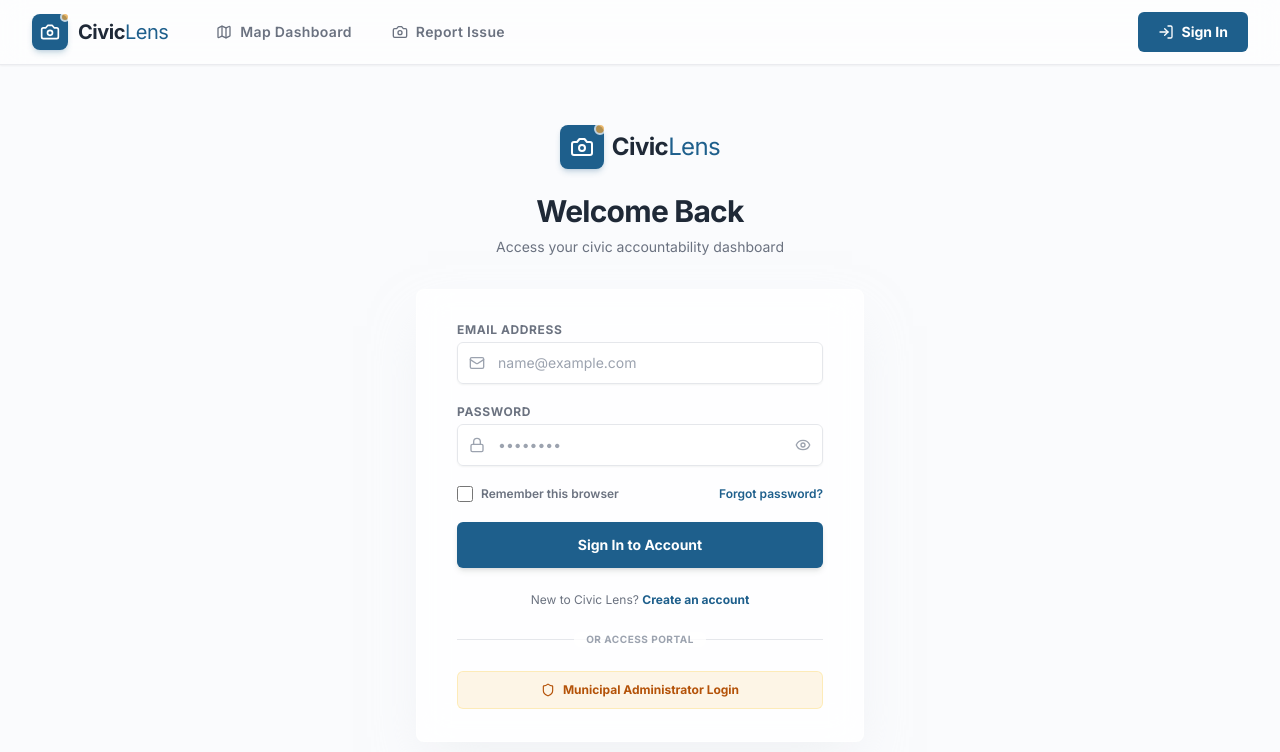
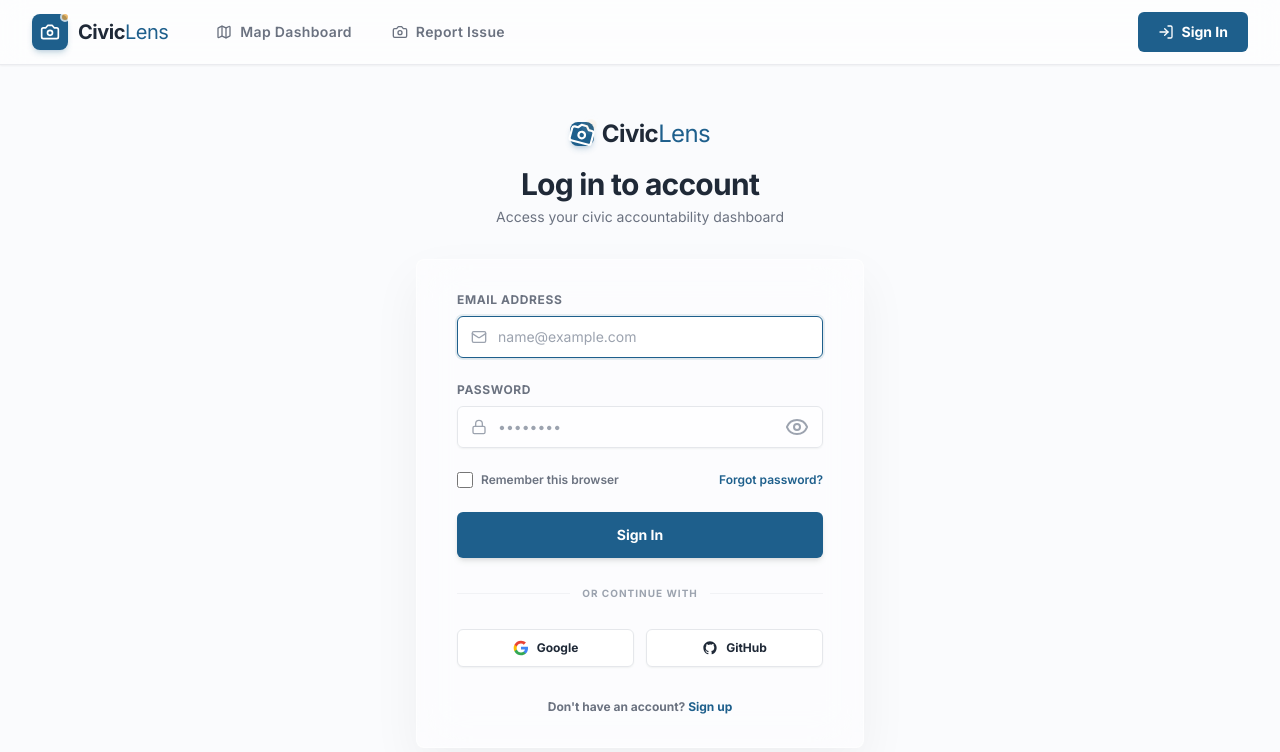
Before and after one commit to Tanish1808/Civic-Lens, a React (Vite) app in the folder civic_lens_frontend/: page /login in a window 1280 px wide. Shown: the top 752 px of the page. Built offline with nearby package versions, Linux system fonts and the light colour scheme.

Commit message:
feat: add reactive validation meshes and logo focus animations to Login

```diff
--- a/civic_lens_frontend/src/features/auth/pages/Login.jsx
+++ b/civic_lens_frontend/src/features/auth/pages/Login.jsx
@@ -1,107 +1,252 @@
-import React, { useState } from 'react';
+import React, { useState, useEffect } from 'react';
 import { Link, useNavigate } from 'react-router-dom';
-import { Camera, Mail, Lock, Shield, Eye, EyeOff } from 'lucide-react';
+import { Camera, Mail, Lock, Eye, EyeOff, AlertCircle, Loader2 } from 'lucide-react';
 
 export default function Login() {
   const navigate = useNavigate();
-  const [showPassword, setShowPassword] = useState(false);
+
+  // Interactive mouse position for background parallax depth
+  const [mousePos, setMousePos] = useState({ x: 0, y: 0 });
+
+  // Inputs
   const [email, setEmail] = useState('');
   const [password, setPassword] = useState('');
 
+  // UI States
+  const [showPassword, setShowPassword] = useState(false);
+  const [isLoading, setIsLoading] = useState(false);
+  const [authError, setAuthError] = useState('');
+  const [emailError, setEmailError] = useState('');
+  const [passwordError, setPasswordError] = useState('');
+  const [isShaking, setIsShaking] = useState(false);
+  const [isFocused, setIsFocused] = useState(false);
+
+  // Track mouse coordinates for subtle interactive background movement
+  useEffect(() => {
+    const handleMouseMove = (e) => {
+      setMousePos({
+        x: (e.clientX - window.innerWidth / 2) / 45,
+        y: (e.clientY - window.innerHeight / 2) / 45,
+      });
+    };
+    window.addEventListener('mousemove', handleMouseMove);
+    return () => window.removeEventListener('mousemove', handleMouseMove);
+  }, []);
+
+  // Real-time inline email validation
+  const validateEmail = (value) => {
+    setEmail(value);
+    setAuthError('');
+    if (!value) {
+      setEmailError('Email address is required');
+      return false;
+    }
+    const emailRegex = /^[^\s@]+@[^\s@]+\.[^\s@]+$/;
+    if (!emailRegex.test(value)) {
+      setEmailError('Please enter a valid email format');
+      return false;
+    }
+    setEmailError('');
+    return true;
+  };
+
+  // Real-time inline password validation
+  const validatePassword = (value) => {
+    setPassword(value);
+    setAuthError('');
+    if (!value) {
+      setPasswordError('Password is required');
+      return false;
+    }
+    if (value.length < 8) {
+      setPasswordError('Password must be at least 8 characters');
+      return false;
+    }
+    setPasswordError('');
+    return true;
+  };
+
+  // Error Shake trigger helper
+  const triggerErrorShake = () => {
+    setIsShaking(true);
+    setTimeout(() => setIsShaking(false), 500);
+  };
+
   const handleLogin = (e) => {
     e.preventDefault();
+
+    const isEmailValid = validateEmail(email);
+    const isPasswordValid = validatePassword(password);
+
+    if (!isEmailValid || !isPasswordValid) {
+      triggerErrorShake();
+      return;
+    }
+
+    setIsLoading(true);
+    setAuthError('');
+
+    // Simulate auth latency
+    setTimeout(() => {
+      setIsLoading(false);
+
+      if (email === 'error@civiclens.gov') {
+        setAuthError('Invalid email address or password. Please verify your credentials.');
+        triggerErrorShake();
+      } else {
         navigate('/dashboard');
+      }
+    }, 1500);
   };
 
+  // Dynamic background orb classes based on form validation state
+  let orbLeftColor = "bg-primary/5";
+  let orbRightColor = "bg-accent/5";
+
+  if (authError || emailError || passwordError) {
+    orbLeftColor = "bg-red-500/10";
+    orbRightColor = "bg-red-500/5";
+  } else if (email && password && !emailError && !passwordError) {
+    orbLeftColor = "bg-green-500/10";
+    orbRightColor = "bg-green-500/5";
+  }
+
   return (
-    <div className="relative min-h-[calc(100vh-64px)] flex flex-col justify-center items-center py-12 px-4 sm:px-6 lg:px-8 bg-[#FAFBFD] overflow-hidden">
+    <main className="relative min-h-[calc(100vh-64px)] flex flex-col justify-center items-center py-12 px-4 sm:px-6 lg:px-8 bg-[#FAFBFD] overflow-hidden text-text-primary animate-fade-in select-none">
 
-      {/* Background soft color meshes */}
-      <div className="absolute top-1/4 left-1/3 -translate-x-1/2 w-96 h-96 bg-primary/10 rounded-full blur-3xl -z-10 pointer-events-none" />
-      <div className="absolute bottom-1/4 right-1/3 translate-x-1/2 w-96 h-96 bg-accent/10 rounded-full blur-3xl -z-10 pointer-events-none" />
+      {/* 1. Dynamic Parallax Background Orbs */}
+      <div
+        className={`absolute top-1/4 left-1/4 w-[450px] h-[450px] ${orbLeftColor} rounded-full blur-[80px] -z-10 pointer-events-none transition-all duration-700 ease-out`}
+        style={{ transform: `translate(${mousePos.x}px, ${mousePos.y}px)` }}
+      />
+      <div
+        className={`absolute bottom-1/4 right-1/4 w-[450px] h-[450px] ${orbRightColor} rounded-full blur-[80px] -z-10 pointer-events-none transition-all duration-700 ease-out`}
+        style={{ transform: `translate(${-mousePos.x}px, ${-mousePos.y}px)` }}
+      />
+      <div
+        className="absolute top-10 right-1/3 w-32 h-32 rounded-full border border-gray-200/50 bg-white/20 backdrop-blur-sm -z-10 pointer-events-none transition-transform duration-500 ease-out"
+        style={{ transform: `translate(${mousePos.x * 1.5}px, ${mousePos.y * 1.5}px)` }}
+      />
+      <div
+        className="absolute bottom-20 left-1/3 w-20 h-20 rounded-full border border-gray-200/50 bg-white/20 backdrop-blur-sm -z-10 pointer-events-none transition-transform duration-500 ease-out"
+        style={{ transform: `translate(${-mousePos.x * 2}px, ${-mousePos.y * 2}px)` }}
+      />
 
+      {/* Main Form Center Container */}
       <div className="w-full max-w-md space-y-8 z-10">
 
         {/* Brand Header */}
-        <div className="flex flex-col items-center">
-          <Link to="/" className="flex items-center gap-2 group mb-6">
-            <div className="relative flex items-center justify-center bg-primary text-white w-11 h-11 rounded-card shadow-md shadow-primary/20 group-hover:scale-105 transition-transform duration-300">
-              <Camera className="w-6 h-6" />
-              <span className="absolute -top-0.5 -right-0.5 w-3 h-3 bg-accent rounded-full border-2 border-[#FAFBFD] animate-pulse"></span>
+        <div className="flex flex-col items-center text-center">
+          <Link to="/" className="flex items-center gap-2 group mb-4">
+            <div className="relative flex items-center justify-center bg-primary text-white w-10.5 h-10.5 rounded-card shadow-md shadow-primary/20 group-hover:scale-105 transition-transform duration-300">
+              <Camera className={`w-5.5 h-5.5 transition-transform duration-500 ${isFocused ? 'scale-110 rotate-[15deg]' : ''}`} />
+              <span className={`absolute -top-0.5 -right-0.5 w-2.5 h-2.5 bg-accent rounded-full border-2 border-[#FAFBFD] transition-all duration-300 ${isFocused ? 'scale-125 animate-ping' : 'animate-pulse'}`}></span>
             </div>
-            <span className="font-extrabold text-2xl tracking-tight text-text-primary group-hover:text-primary transition-colors duration-300">
+            <span className="font-extrabold text-2xl tracking-tight group-hover:text-primary transition-colors duration-300">
               Civic<span className="text-primary font-normal">Lens</span>
             </span>
           </Link>
-          <h2 className="text-center text-3xl font-extrabold tracking-tight text-text-primary">
-            Welcome Back
+          <h2 className="text-3xl font-black tracking-tight leading-tight text-text-primary">
+            Log in to account
           </h2>
-          <p className="mt-2 text-center text-sm text-text-secondary">
+          <p className="mt-1 text-sm text-text-secondary">
             Access your civic accountability dashboard
           </p>
         </div>
 
-        {/* Glassmorphism Card */}
-        <div className="bg-white/80 backdrop-blur-lg py-8 px-6 shadow-2xl shadow-gray-200/50 rounded-card border border-white/50 sm:px-10">
-          <form className="space-y-5" onSubmit={handleLogin}>
+        {/* Premium Glassmorphic Card Overlay */}
+        <div
+          className={`bg-white/40 backdrop-blur-xl py-8 px-6 sm:px-10 shadow-[0_20px_50px_rgba(0,0,0,0.05)] rounded-card border border-white/60 space-y-6 transition-all duration-300 ${
+            isShaking ? 'animate-shake border-red-300' : ''
+          }`}
+        >
 
-            {/* Email Field */}
-            <div>
-              <label htmlFor="email" className="block text-xs font-bold text-text-secondary uppercase tracking-wider mb-1">
+          {/* Action Failure alert notification banner */}
+          {authError && (
+            <div className="flex items-start gap-2.5 p-3.5 bg-red-50 text-red-950 border border-red-200 rounded-card text-xs leading-relaxed animate-in fade-in zoom-in-95 duration-200">
+              <AlertCircle className="w-4.5 h-4.5 flex-shrink-0 text-red-500 mt-0.5" />
+              <p className="font-semibold">{authError}</p>
+            </div>
+          )}
+
+          <form onSubmit={handleLogin} className="space-y-6">
+
+            {/* Email Address */}
+            <div className="space-y-2">
+              <div className="flex justify-between">
+                <label htmlFor="email" className="block text-xs font-bold text-text-secondary uppercase tracking-wider">
                   Email Address
                 </label>
-              <div className="relative mt-1">
-                <div className="absolute inset-y-0 left-0 pl-3 flex items-center pointer-events-none text-gray-400">
+                {emailError && <span className="text-[10px] font-bold text-red-500 animate-in fade-in duration-200">{emailError}</span>}
+              </div>
+              <div className="relative">
+                <div className="absolute inset-y-0 left-0 pl-3.5 flex items-center pointer-events-none text-gray-400">
                   <Mail className="w-4 h-4" />
                 </div>
                 <input
                   id="email"
-                  name="email"
                   type="email"
                   required
+                  autoComplete="email"
+                  autoFocus
                   placeholder="name@example.com"
                   value={email}
-                  onChange={(e) => setEmail(e.target.value)}
-                  className="appearance-none block w-full pl-10 pr-3 py-2.5 border border-gray-200 rounded-button bg-white/60 focus:bg-white focus:outline-none focus:ring-2 focus:ring-primary/20 focus:border-primary text-sm shadow-sm transition-all duration-300 placeholder-gray-400"
+                  onChange={(e) => validateEmail(e.target.value)}
+                  onFocus={() => setIsFocused(true)}
+                  onBlur={() => setIsFocused(false)}
+                  disabled={isLoading}
+                  className={`block w-full pl-10 pr-3 py-2.5 border rounded-button bg-white/60 focus:bg-white focus:outline-none focus:ring-2 focus:ring-primary/10 focus:border-primary text-sm shadow-sm transition-all duration-300 placeholder-gray-400 ${
+                    emailError ? 'border-red-300 focus:border-red-500 focus:ring-red-500/10' : 'border-gray-200 focus:border-primary'
+                  }`}
                 />
               </div>
             </div>
 
-            {/* Password Field */}
-            <div>
-              <label htmlFor="password" className="block text-xs font-bold text-text-secondary uppercase tracking-wider mb-1">
+            {/* Password */}
+            <div className="space-y-2">
+              <div className="flex justify-between">
+                <label htmlFor="password" className="block text-xs font-bold text-text-secondary uppercase tracking-wider">
                   Password
                 </label>
-              <div className="relative mt-1">
-                <div className="absolute inset-y-0 left-0 pl-3 flex items-center pointer-events-none text-gray-400">
+                {passwordError && <span className="text-[10px] font-bold text-red-500 animate-in fade-in duration-200">{passwordError}</span>}
+              </div>
+              <div className="relative">
+                <div className="absolute inset-y-0 left-0 pl-3.5 flex items-center pointer-events-none text-gray-400">
                   <Lock className="w-4 h-4" />
                 </div>
                 <input
                   id="password"
-                  name="password"
                   type={showPassword ? 'text' : 'password'}
                   required
+                  autoComplete="current-password"
                   placeholder="••••••••"
                   value={password}
-                  onChange={(e) => setPassword(e.target.value)}
-                  className="appearance-none block w-full pl-10 pr-10 py-2.5 border border-gray-200 rounded-button bg-white/60 focus:bg-white focus:outline-none focus:ring-2 focus:ring-primary/20 focus:border-primary text-sm shadow-sm transition-all duration-300 placeholder-gray-400"
+                  onChange={(e) => validatePassword(e.target.value)}
+                  onFocus={() => setIsFocused(true)}
+                  onBlur={() => setIsFocused(false)}
+                  disabled={isLoading}
+                  className={`block w-full pl-10 pr-10 py-2.5 border rounded-button bg-white/60 focus:bg-white focus:outline-none focus:ring-2 focus:ring-primary/10 focus:border-primary text-sm shadow-sm transition-all duration-300 placeholder-gray-400 ${
+                    passwordError ? 'border-red-300 focus:border-red-500 focus:ring-red-500/10' : 'border-gray-200'
+                  }`}
                 />
                 <button
                   type="button"
                   onClick={() => setShowPassword(!showPassword)}
-                  className="absolute inset-y-0 right-0 pr-3 flex items-center text-gray-400 hover:text-text-primary transition-colors duration-300"
+                  disabled={isLoading}
+                  className="absolute inset-y-0 right-0 pr-3.5 flex items-center text-gray-400 hover:text-text-primary transition-colors"
                 >
-                  {showPassword ? <EyeOff className="w-4 h-4" /> : <Eye className="w-4 h-4" />}
+                  {showPassword ? <EyeOff className="w-4.5 h-4.5" /> : <Eye className="w-4.5 h-4.5" />}
                 </button>
               </div>
             </div>
 
-            {/* Actions checkbox */}
+            {/* Actions row */}
             <div className="flex items-center justify-between text-xs font-semibold text-text-secondary">
               <label className="flex items-center gap-2 cursor-pointer">
                 <input
                   type="checkbox"
-                  className="rounded border-gray-300 text-primary focus:ring-primary h-4 w-4"
+                  disabled={isLoading}
+                  className="rounded border-gray-300 focus:ring-primary text-primary h-4 w-4"
                 />
                 <span>Remember this browser</span>
               </label>
@@ -110,47 +255,76 @@ export default function Login() {
               </Link>
             </div>
 
-            {/* Submit Button */}
-            <div>
+            {/* Submit button */}
             <button
               type="submit"
-                className="w-full flex justify-center py-3 px-4 border border-transparent rounded-button shadow-md text-sm font-bold text-white bg-primary hover:bg-primary/95 focus:outline-none focus:ring-2 focus:ring-offset-2 focus:ring-primary transition-all duration-300 hover:shadow-lg hover:shadow-primary/10 active:scale-98"
+              disabled={isLoading || !!emailError || !!passwordError}
+              className="w-full flex justify-center items-center py-3 px-4 border border-transparent rounded-button shadow-md text-sm font-bold text-white bg-primary hover:bg-primary/95 hover:shadow-primary/10 transition-all duration-300 active:scale-98 disabled:bg-gray-400 disabled:shadow-none disabled:cursor-not-allowed"
             >
-                Sign In to Account
+              {isLoading ? (
+                <>
+                  <Loader2 className="w-4 h-4 mr-2 animate-spin" />
+                  <span>Verifying account...</span>
+                </>
+              ) : (
+                <span>Sign In</span>
+              )}
             </button>
-            </div>
 
           </form>
 
-          {/* Toggle link */}
-          <p className="mt-6 text-center text-xs text-text-secondary">
-            New to Civic Lens?{' '}
-            <Link to="/signup" className="font-bold text-primary hover:text-primary/95 transition-colors">
-              Create an account
+          {/* Social connection options */}
+          <div className="space-y-6">
+            <div className="relative flex py-1 items-center">
+              <div className="flex-grow border-t border-gray-200/50"></div>
+              <span className="flex-shrink mx-3 text-[10px] font-bold text-gray-400 uppercase tracking-widest">Or continue with</span>
+              <div className="flex-grow border-t border-gray-200/50"></div>
+            </div>
+
+            <div className="grid grid-cols-2 gap-3">
+              {/* Google Button */}
+              <button
+                type="button"
+                onClick={() => navigate('/dashboard')}
+                disabled={isLoading}
+                className="flex items-center justify-center gap-2 py-2 px-4 border border-gray-200 rounded-button bg-white hover:bg-gray-50 text-xs font-bold shadow-sm hover:scale-[1.02] active:scale-[0.98] transition-all"
+              >
+                <svg className="w-4 h-4" viewBox="0 0 24 24">
+                  <path fill="#4285F4" d="M22.56 12.25c0-.78-.07-1.53-.2-2.25H12v4.26h5.92c-.26 1.37-1.04 2.53-2.21 3.31v2.77h3.57c2.08-1.92 3.28-4.74 3.28-8.09z" />
+                  <path fill="#34A853" d="M12 23c2.97 0 5.46-.98 7.28-2.66l-3.57-2.77c-.98.66-2.23 1.06-3.71 1.06-2.86 0-5.29-1.93-6.16-4.53H2.18v2.84C3.99 20.53 7.7 23 12 23z" />
+                  <path fill="#FBBC05" d="M5.84 14.09c-.22-.66-.35-1.36-.35-2.09s.13-1.43.35-2.09V7.06H2.18C1.43 8.55 1 10.22 1 12s.43 3.45 1.18 4.94l2.85-2.22.81-.63z" />
+                  <path fill="#EA4335" d="M12 5.38c1.62 0 3.06.56 4.21 1.64l3.15-3.15C17.45 2.09 14.97 1 12 1 7.7 1 3.99 3.47 2.18 7.06l3.66 2.84c.87-2.6 3.3-4.52 6.16-4.52z" />
+                </svg>
+                <span>Google</span>
+              </button>
+
+              {/* GitHub Button */}
+              <button
+                type="button"
+                onClick={() => navigate('/dashboard')}
+                disabled={isLoading}
+                className="flex items-center justify-center gap-2 py-2.5 px-4 border border-gray-200 rounded-button bg-white hover:bg-gray-50 text-xs font-bold shadow-sm hover:scale-[1.02] active:scale-[0.98] transition-all"
+              >
+                <svg className="w-4 h-4 fill-current text-text-primary" viewBox="0 0 24 24">
+                  <path fillRule="evenodd" clipRule="evenodd" d="M12 2C6.477 2 2 6.477 2 12c0 4.42 2.865 8.166 6.839 9.489.5.092.682-.217.682-.482 0-.237-.008-.866-.013-1.7-2.782.603-3.369-1.34-3.369-1.34-.454-1.156-1.11-1.464-1.11-1.464-.908-.62.069-.608.069-.608 1.003.07 1.531 1.03 1.531 1.03.892 1.529 2.341 1.087 2.91 1.033.092-.646.35-1.086.636-1.336-2.22-.253-4.555-1.11-4.555-4.943 0-1.091.39-1.984 1.029-2.683-.103-.253-.446-1.27.098-2.647 0 0 .84-.269 2.75 1.025A9.564 9.564 0 0112 6.844c.85.004 1.705.115 2.504.337 1.909-1.294 2.747-1.025 2.747-1.025.546 1.377.203 2.394.1 2.647.64.699 1.028 1.592 1.028 2.683 0 3.842-2.339 4.687-4.566 4.935.359.309.678.919.678 1.852 0 1.336-.012 2.415-.012 2.743 0 .267.18.579.688.481C19.137 20.162 22 16.418 22 12c0-5.523-4.477-10-10-10z" />
+                </svg>
+                <span>GitHub</span>
+              </button>
+            </div>
+          </div>
+
+          {/* Account redirect signup */}
+          <p className="pt-2 text-center text-xs text-text-secondary font-bold">
+            Don't have an account?{' '}
+            <Link to="/signup" className="font-bold text-primary hover:underline transition-all">
+              Sign up
             </Link>
           </p>
 
-          {/* Admin Toggle Divider */}
-          <div className="relative my-6">
-            <div className="absolute inset-0 flex items-center">
-              <div className="w-full border-t border-gray-200" />
-            </div>
-            <div className="relative flex justify-center text-[10px] font-bold uppercase tracking-wider">
-              <span className="px-3 bg-white/80 rounded-full text-gray-400">Or Access Portal</span>
-            </div>
         </div>
 
-          {/* Admin shortcut button */}
-          <button
-            onClick={() => navigate('/admin/overview')}
-            className="w-full flex justify-center items-center gap-2 py-2.5 px-4 border border-amber-300/30 rounded-button bg-amber-500/10 text-xs font-bold text-amber-700 hover:bg-amber-500/20 transition-all duration-300"
-          >
-            <Shield className="w-3.5 h-3.5" />
-            <span>Municipal Administrator Login</span>
-          </button>
+      </div>
 
-        </div>
-      </div>
-    </div>
+    </main>
   );
 }
```
Lines whose indentation alone changed are shown as unchanged.
